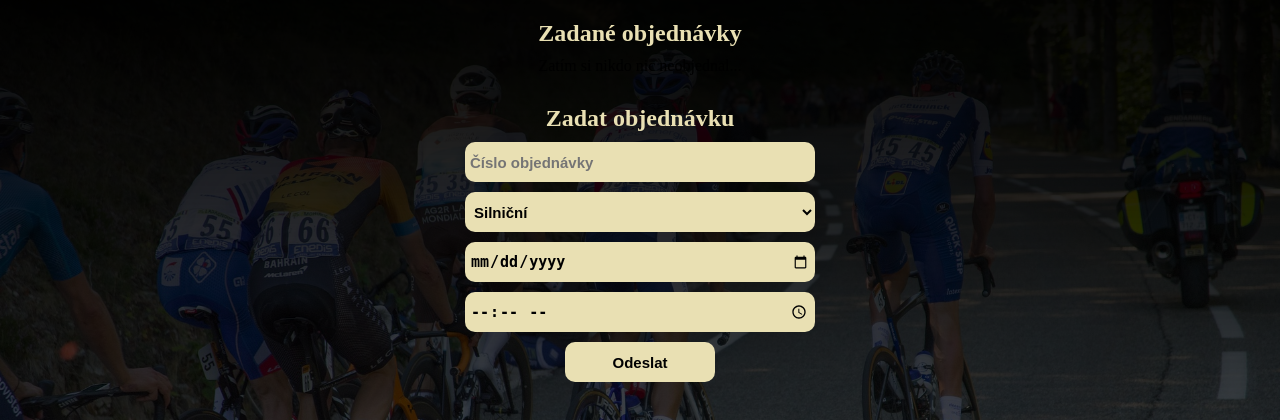
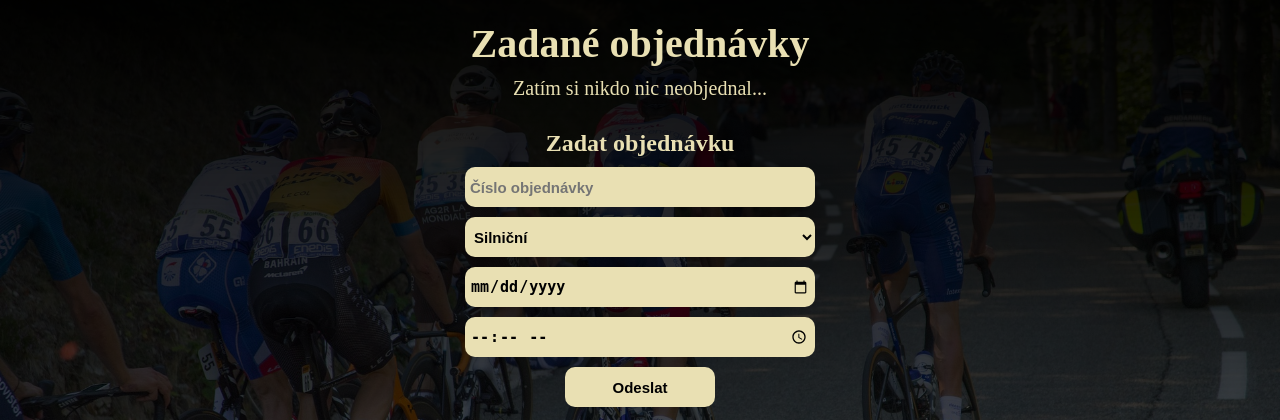
Before and after one commit to lonelyWolf-developer/OrderingSystem, a PHP site: page / in a window 1280 px wide. Shown: the part 50-470 px from the top of the page. Run offline with PHP 8.4, Linux system fonts and the light colour scheme; the visitor is signed in with stand-in values (Sample User, id 1); data that the repository does not hold is empty; style sheets or scripts are compiled from the project's sources.

Commit message:
Updating styles in writeOrders.php file.

```diff
--- a/assets/writeOrders.php
+++ b/assets/writeOrders.php
@@ -36,6 +36,6 @@
             </div>
         <?php endforeach ?>
     <?php else: ?>
-        <p>Zatím si nikdo nic neobjednal...</p>
+        <p class="notice">Zatím si nikdo nic neobjednal...</p>
     <?php endif; ?>
 </section>
--- a/css/main.css
+++ b/css/main.css
@@ -20,6 +20,11 @@ body {
   display: flex;
   flex-direction: column;
   align-items: center;
+}
+
+.notice {
+  color: rgb(233, 224, 179);
+  font-size: 20px;
 }
 
 .userButtons {
@@ -65,6 +70,7 @@ body {
 .writeOrders h1 {
   color: rgb(233, 224, 179);
   margin-bottom: 10px;
+  font-size: 40px;
 }
 .writeOrders .row {
   width: 100%;
--- a/css/main.scss
+++ b/css/main.scss
@@ -26,6 +26,11 @@ body{
     display: flex;
     flex-direction: column;
     align-items: center;
+}
+
+.notice{
+    color: $primary;
+    font-size: 20px;
 }
 
 .userButtons{
@@ -74,6 +79,7 @@ body{
     h1{
         color: $primary;
         margin-bottom: 10px;
+        font-size: 40px;
     }
 
     .row {
```
Also changed, not shown: 1 other file.
